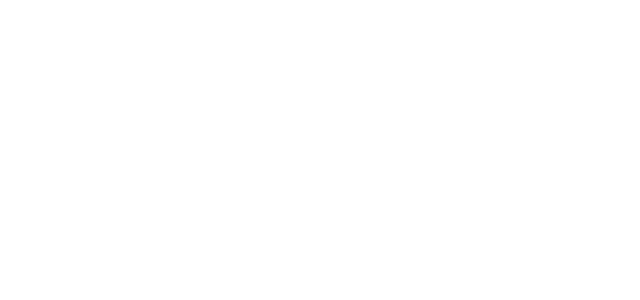
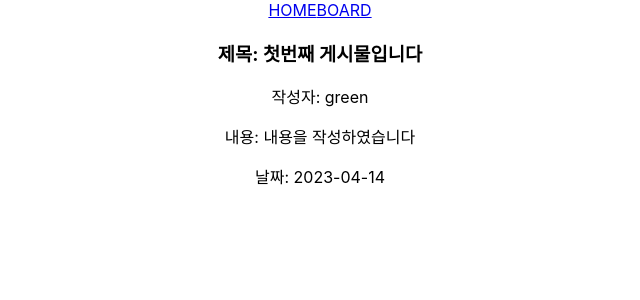
Before and after one commit to djdjdjdfh1/React, a React (Create React App) app in the folder rouster-context/: page /boardlist/1 in a window 1280 px wide. Before the commit this address had no page. Shown: the top 300 px of the page, without its empty margins (320-960 px from the left). Built offline with nearby package versions, Linux system fonts and the light colour scheme.

Commit message:
0414 react

```diff
--- a/rouster-context/src/App.js
+++ b/rouster-context/src/App.js
@@ -3,13 +3,18 @@
 import {Routes, Route} from 'react-router-dom'
 import Home from './page/Home'
 import BoardList from './page/BoardList'
+import Layout from './page/Layout'
+import Board from './page/Board'
 
 function App() {
   return (
     <div className="App">
       <Routes>
-        <Route path='/' element={<Home />}/>
-        <Route path='/boardlist' element={<BoardList />}/>
+        <Route path='/' element={<Layout />}>
+          <Route path='/' element={<Home />}/>
+          <Route path='/boardlist' element={<BoardList />}/>
+          <Route path='/boardlist/:id' element={<Board />}/>
+        </Route>
       </Routes>
     </div>
   );
--- /dev/null
+++ b/rouster-context/src/components/NavHeader.jsx
@@ -0,0 +1,11 @@
+import React from 'react'
+import { Link } from 'react-router-dom'
+
+export default function NavHeader() {
+  return (
+    <div>
+        <Link to='/'>HOME</Link>
+        <Link to='/boardlist'>BOARD</Link>
+    </div>
+  )
+}
--- /dev/null
+++ b/rouster-context/src/page/Board.jsx
@@ -0,0 +1,43 @@
+import React, { useEffect } from 'react'
+import { useParams, useNavigate} from 'react-router-dom'
+import data from '../data/dummy.json'
+
+// id로 구분하기위해 board에 data 내용이 필요함
+export default function Board() {
+    // useNavigate를 사용하면 함수를 이용해서 화면이동가능
+    const navigate = useNavigate();
+
+    const {id} = useParams();
+    // 배열의 함수인 find를 이용하여
+    // 함수의 조건이 참인 하나의 값을 가져온다
+    // find로 가져온 값은 배열안에 있는 하나의 값
+    // find로 값을 찾지 못할 경우 undefined 출력
+    // undefined의 값에 속성을 찾으려고하면 >> 오류!
+    const boardData = data.find((d)=>(d.id == id))
+
+    // useEffect를 사용해서 boardData값이 undefined면
+    // 오류 페이지 컴퍼넌트로 이동 혹은 목록으로 이동
+    // 두번쨰 인자값이 빈 배열이라면 컴퍼넌트 생성시에 실행
+    useEffect(()=>{
+        if (boardData == undefined) {
+            navigate('/boardlist')
+        }
+    },[])
+
+  return (
+    <div>
+        {   // 화면이 먼저 화면에 렌더되고, useEffect 실행
+            // 화면상에서 나타나는 오류를 제거하고
+            // useEffect로 이동
+            boardData && (
+                <div>
+                    <h3>제목: {boardData.title}</h3>
+                    <p>작성자: {boardData.writer}</p>
+                    <p>내용: {boardData.content}</p>
+                    <p>날짜: {boardData.date}</p>
+                </div>
+            )
+        }
+    </div>
+  )
+}
--- a/rouster-context/src/page/BoardList.jsx
+++ b/rouster-context/src/page/BoardList.jsx
@@ -2,6 +2,7 @@
 import data from '../data/dummy.json'
 
 import {useState} from 'react'
+import { Link } from 'react-router-dom';
 
 export default function BoardList() {
     const [dataList, setDataList] = useState(data);
@@ -11,7 +12,11 @@
     <ul>
         {
             dataList.map((data)=>(
-                <li>{data.title}</li>
+                <li key={data.id}>
+                    <Link to={`/boardlist/${data.id}`}>
+                        {data.title}
+                    </Link>
+                </li>
             ))
         }
     </ul>
--- /dev/null
+++ b/rouster-context/src/page/Layout.jsx
@@ -0,0 +1,12 @@
+import React from 'react'
+import NavHeader from '../components/NavHeader'
+import {Outlet} from 'react-router-dom'
+
+export default function Layout() {
+  return (
+    <div>
+        <NavHeader />
+        <Outlet />
+    </div>
+  )
+}
```
